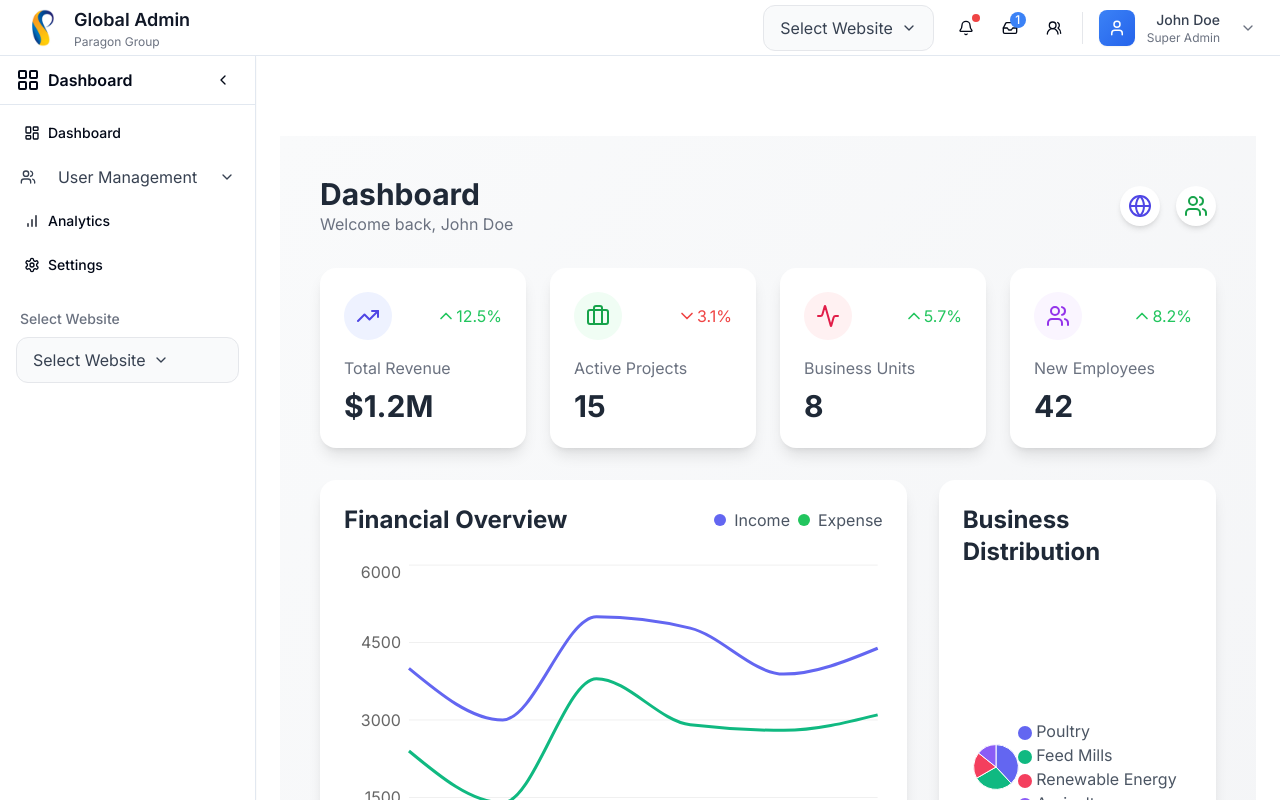
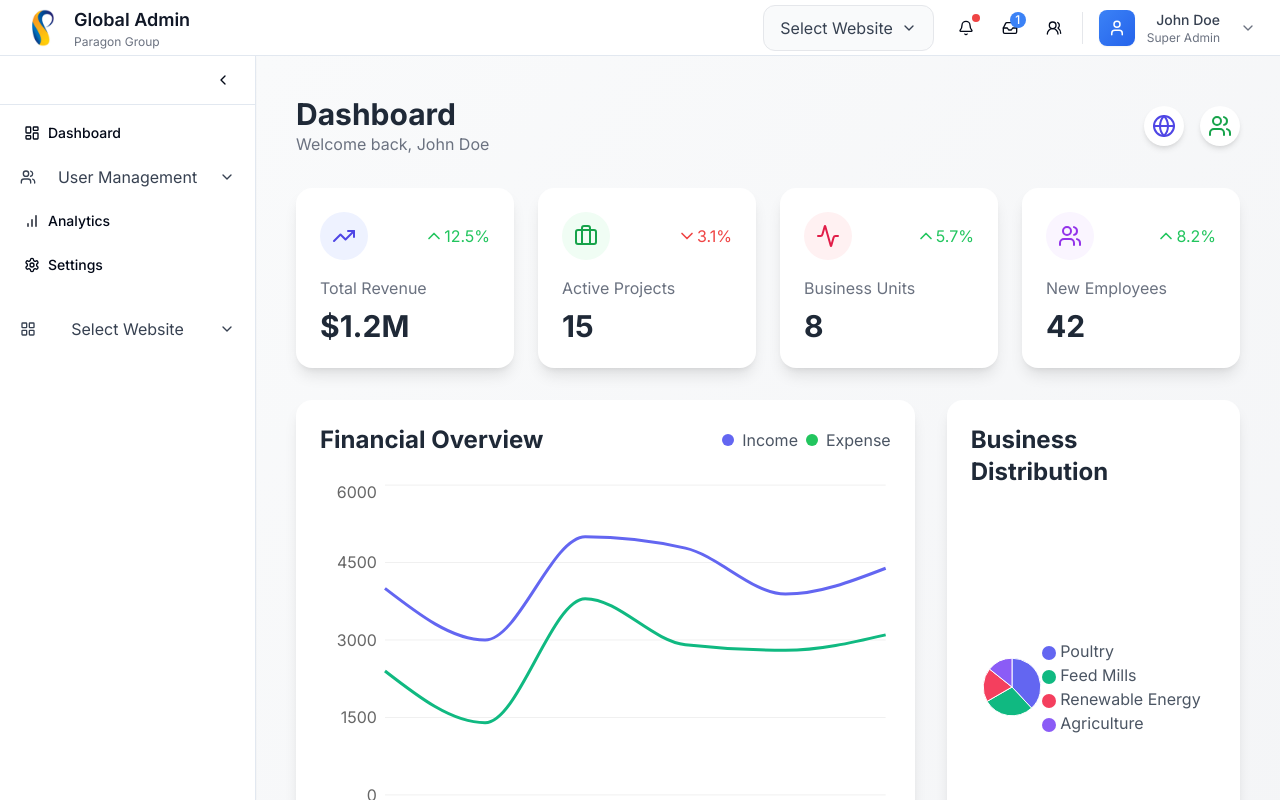
Before and after one commit to mahirr476/pg_admin, a Next.js app in the folder pg_admin/client/: page / in a window 1280 px wide. Built offline with nearby package versions, Linux system fonts and the light colour scheme.

Commit message:
updated sidebar and main layout margins

```diff
--- a/pg_admin/client/src/components/layout/MainLayout.tsx
+++ b/pg_admin/client/src/components/layout/MainLayout.tsx
@@ -25,11 +25,11 @@ function MainLayoutWrapper({ children }: MainLayoutWrapperProps) {
         <Sidebar />
 
         <main className={`
-          flex-1 h-full overflow-auto pt-14
+          flex-1 h-full overflow-auto
           transition-all duration-300 ease-in-out
           ${isOpen ? 'ml-64' : 'ml-20'}
         `}>
-          <div className="h-full w-full p-6">
+          <div className="h-full w-full">
             {children}
           </div>
         </main>
--- a/pg_admin/client/src/components/layout/Navigation.tsx
+++ b/pg_admin/client/src/components/layout/Navigation.tsx
@@ -4,7 +4,7 @@ import { useRouter, usePathname } from 'next/navigation'
 import { motion, AnimatePresence } from 'framer-motion'
 import { useWebsite } from '@/providers/WebsiteProvider'
 import { Button } from "@/components/ui/button"
-import { LucideIcon } from 'lucide-react'
+import { LucideIcon, LayoutGrid } from 'lucide-react'
 import {
   LayoutDashboard,
   Users,
@@ -210,48 +210,65 @@ export function Navigation({
         </div>
 
         {/* Website Selector Section */}
-        <div className="space-y-2">
-          <div className="px-3 text-sm font-medium text-gray-500">
-            {isSidebarOpen ? 'Select Website' : null}
-          </div>
-          <div className="px-2">
-            <button
+        <div className="space-y-1">
+          <motion.button
+            whileTap={{ scale: 0.98 }}
             onClick={() => setWebsiteDropdownOpen(!isWebsiteDropdownOpen)}
             className={`
-                w-full flex items-center gap-2 px-4 py-2.5
-                ${selectedWebsite ? 'bg-blue-50 text-blue-600' : 'bg-gray-50 text-gray-700'}
-                border border-gray-200 rounded-xl hover:bg-gray-100
+              w-full flex items-center gap-2 px-3 py-2
+              text-gray-700 hover:bg-gray-100 rounded-lg
               transition-colors duration-200
+              ${isWebsiteDropdownOpen ? 'bg-gray-100' : ''}
             `}
           >
-              <span>{selectedWebsite ? selectedWebsite.name : 'Select Website'}</span>
-              <ChevronDown className={`w-4 h-4 transition-transform duration-200
-                ${isWebsiteDropdownOpen ? 'rotate-180' : ''}`} />
-            </button>
+            <LayoutGrid className="h-4 w-4" />
+            {isSidebarOpen && (
+              <>
+                <span className="flex-1">
+                  {selectedWebsite ? selectedWebsite.name : 'Select Website'}
+                </span>
+                <ChevronDown
+                  className={`h-4 w-4 transition-transform duration-200
+                    ${isWebsiteDropdownOpen ? 'rotate-180' : ''}`
+                  }
+                />
+              </>
+            )}
+          </motion.button>
 
-            {isWebsiteDropdownOpen && (
-              <div className="mt-2 w-full bg-white rounded-xl shadow-lg border
-                           border-gray-100 py-2">
+          <AnimatePresence>
+            {isSidebarOpen && isWebsiteDropdownOpen && (
+              <motion.div
+                initial={{ opacity: 0, height: 0 }}
+                animate={{ opacity: 1, height: 'auto' }}
+                exit={{ opacity: 0, height: 0 }}
+                transition={{ duration: 0.2 }}
+                className="mt-1 ml-4 space-y-1"
+              >
                 {websites.map((website) => (
-                  <button
+                  <motion.div
                     key={website.id}
+                    initial={{ opacity: 0, x: -10 }}
+                    animate={{ opacity: 1, x: 0 }}
+                    transition={{ delay: 0.05 }}
+                  >
+                    <Button
+                      variant="ghost"
+                      className={`w-full justify-start gap-2 text-sm ${
+                        selectedWebsite?.slug === website.slug ? 'bg-blue-50 text-blue-600' : ''
+                      }`}
                       onClick={() => handleWebsiteSelect(website)}
-                    className={`
-                      w-full px-4 py-2.5 text-left flex items-center gap-2
-                      ${selectedWebsite?.slug === website.slug
-                        ? 'bg-blue-50 text-blue-600'
-                        : 'text-gray-700 hover:bg-gray-50'}
-                    `}
                     >
                       <div className={`w-2 h-2 rounded-full ${
                         selectedWebsite?.slug === website.slug ? 'bg-blue-500' : 'bg-gray-300'
                       }`} />
-                    {website.name}
-                  </button>
+                      <span>{website.name}</span>
+                    </Button>
+                  </motion.div>
                 ))}
-              </div>
+              </motion.div>
             )}
-          </div>
+          </AnimatePresence>
         </div>
 
         {/* Website-specific Navigation */}
--- a/pg_admin/client/src/components/layout/Sidebar.tsx
+++ b/pg_admin/client/src/components/layout/Sidebar.tsx
@@ -42,8 +42,6 @@ export function Sidebar() {
       <div className="flex flex-col h-full">
         {/* Header with Icon and Toggle */}
         <div className="flex items-center gap-2 px-4 py-2 border-b">
-          <LayoutGrid className="w-6 h-6" />
-          {shouldBeOpen && <span className="font-semibold">Dashboard</span>}
           <motion.button
             whileHover={{ scale: 1.05 }}
             whileTap={{ scale: 0.95 }}
```
Lines whose indentation alone changed are shown as unchanged.
